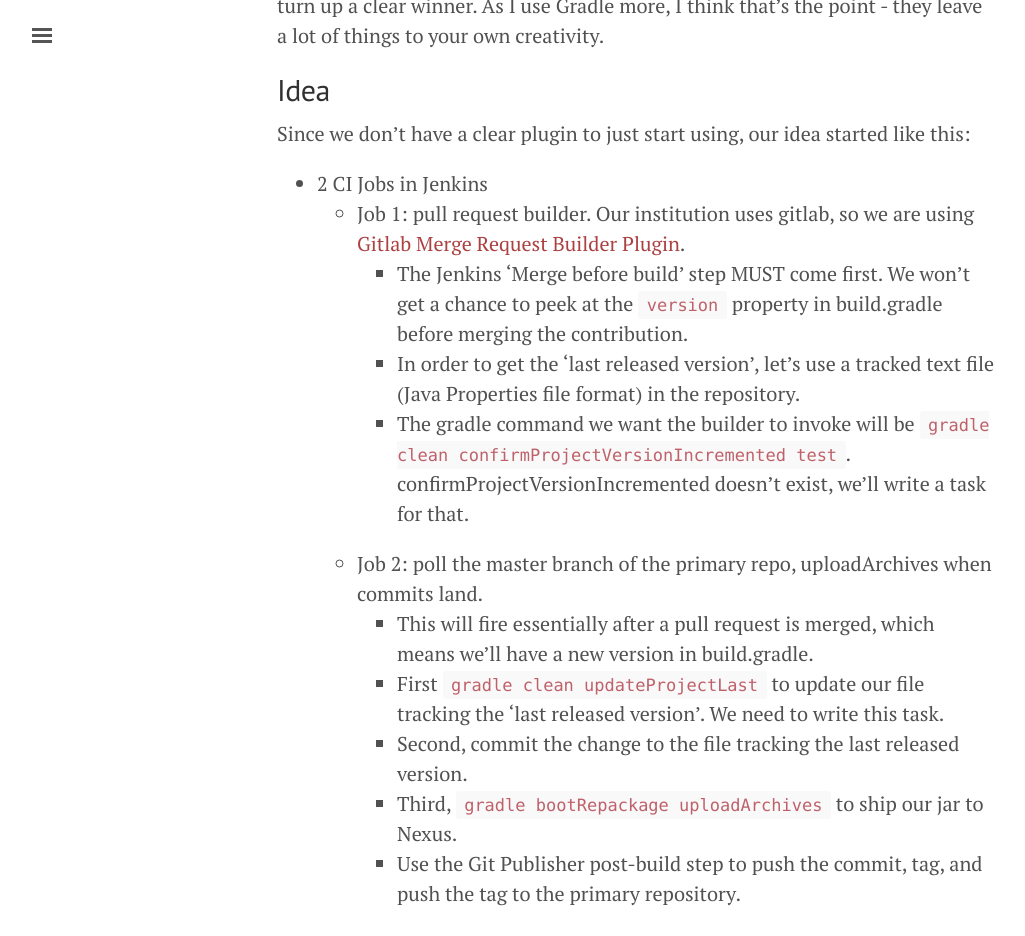
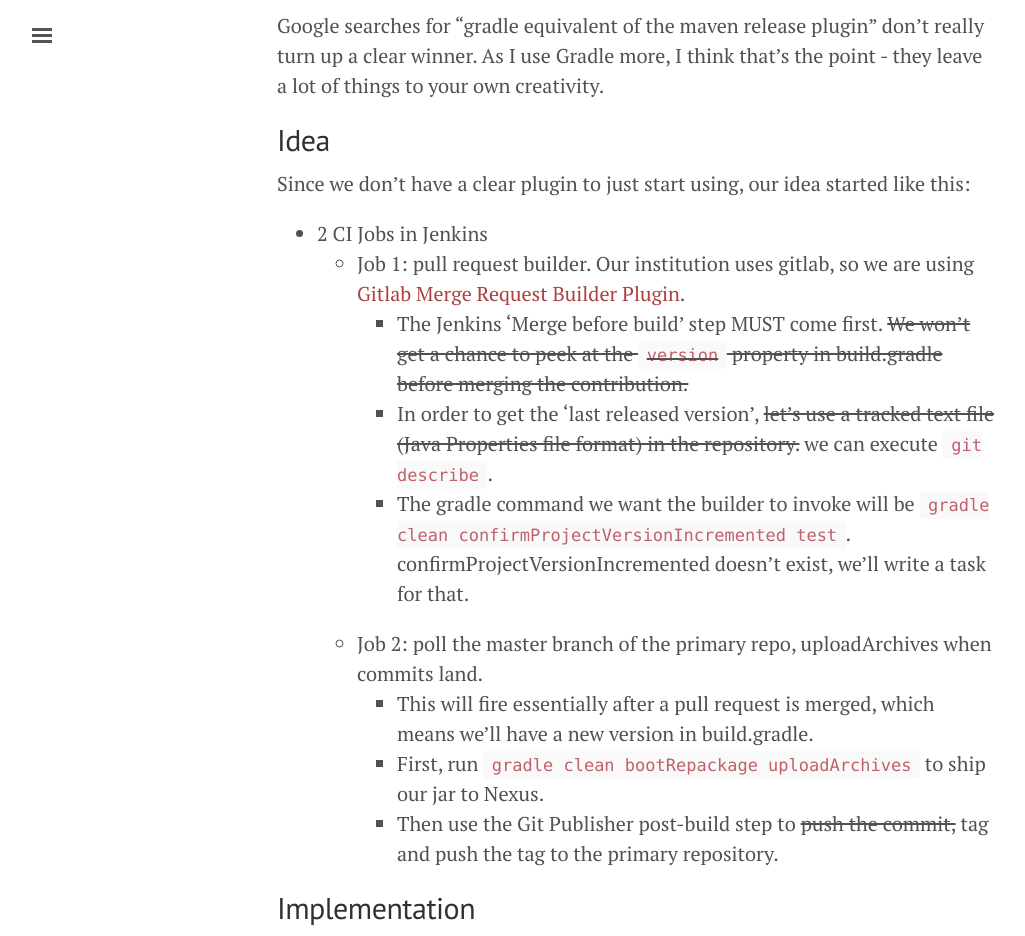
Before and after one commit to nblair/nblair.github.io, a Jekyll site: the page built from _posts/2016-07-13-gradle-release-management.md, in a window 1280 px wide and 1400 px high, scrolled down 1277 px. Shown: the top 936 px of the window, without its empty margins (3-1028 px from the left). Built offline with Jekyll 4.4.1, drawn with Linux system fonts in a browser that asks for light colours; nearby versions of some CDN libraries; some of the changed text lies outside the part shown.

Commit message:
refactor: simplified technique for comparing version to last tag

```diff
--- a/_posts/2016-07-13-gradle-release-management.md
+++ b/_posts/2016-07-13-gradle-release-management.md
@@ -44,21 +46,17 @@
 
 * 2 CI Jobs in Jenkins
   * Job 1: pull request builder. Our institution uses gitlab, so we are using [Gitlab Merge Request Builder Plugin](https://wiki.jenkins-ci.org/display/JENKINS/Gitlab+Merge+Request+Builder+Plugin).
-     * The Jenkins 'Merge before build' step MUST come first. We won't get a chance to peek at the `version` property in build.gradle before merging the contribution.
-     * In order to get the 'last released version', let's use a tracked text file (Java Properties file format) in the repository.
+     * The Jenkins 'Merge before build' step MUST come first. ~~We won't get a chance to peek at the `version` property in build.gradle before merging the contribution.~~
+     * In order to get the 'last released version', ~~let's use a tracked text file (Java Properties file format) in the repository.~~ we can execute `git describe`.
      * The gradle command we want the builder to invoke will be `gradle clean confirmProjectVersionIncremented test`. confirmProjectVersionIncremented doesn't exist, we'll write a task for that.
   * Job 2: poll the master branch of the primary repo, uploadArchives when commits land.
      * This will fire essentially after a pull request is merged, which means we'll have a new version in build.gradle.
-     * First `gradle clean updateProjectLast` to update our file tracking the 'last released version'. We need to write this task.
-     * Second, commit the change to the file tracking the last released version.
-     * Third, `gradle bootRepackage uploadArchives` to ship our jar to Nexus.
-     * Use the Git Publisher post-build step to push the commit, tag, and push the tag to the primary repository.
+     * First, run `gradle clean bootRepackage uploadArchives` to ship our jar to Nexus.
+     * Then use the Git Publisher post-build step to ~~push the commit,~~ tag and push the tag to the primary repository.
 
 ## Implementation
 
 The tricks are these fragments, in your `build.gradle`:
-
-<script src="https://gist.github.com/nblair/53f44e08104354dd078e6104d7dae4a8.js"></script>
 
 <script src="https://gist.github.com/nblair/53f44e08104354dd078e6104d7dae4a8.js"></script>
 
@@ -68,3 +66,13 @@
 So far so good.
 
 One drawback we've observed so far: **you will regularly need to rebase your branches if there is a lot of activity happening in the project**. If development is coming in at a trickle, one at a time, nothing iss going to land on master in between you branching and submitting your pull request, no conflicts. But if others are merging at the same time, it's likely the commit from the job on the master branch that advances the version in build.gradle is going to conflict with your branch.
+
+## Update July 15, 2016
+
+A recent edit to the gist shows a simpler way to calculate the previous version using `git describe`. This is a big improvement, we don't have to have that dance around the project.last file.
+
+The [gradle-git plugin](https://github.com/ajoberstar/gradle-git) lets us embed git instead of having to shell out, and a [Java implementation of the Semantic Versioning spec](https://github.com/zafarkhaja/jsemver) gives us an easier way to do the math comparing version numbers.
+
+A typo in the previous version of this post accidentally left out this task, which is now unused:
+
+<script src="https://gist.github.com/nblair/d87a44f0300d4aca3b058f2d0cb7bd19.js"></script>
```
Also changed, not shown: other parts of _posts/2016-07-13-gradle-release-management.md (+2 -0 lines).
